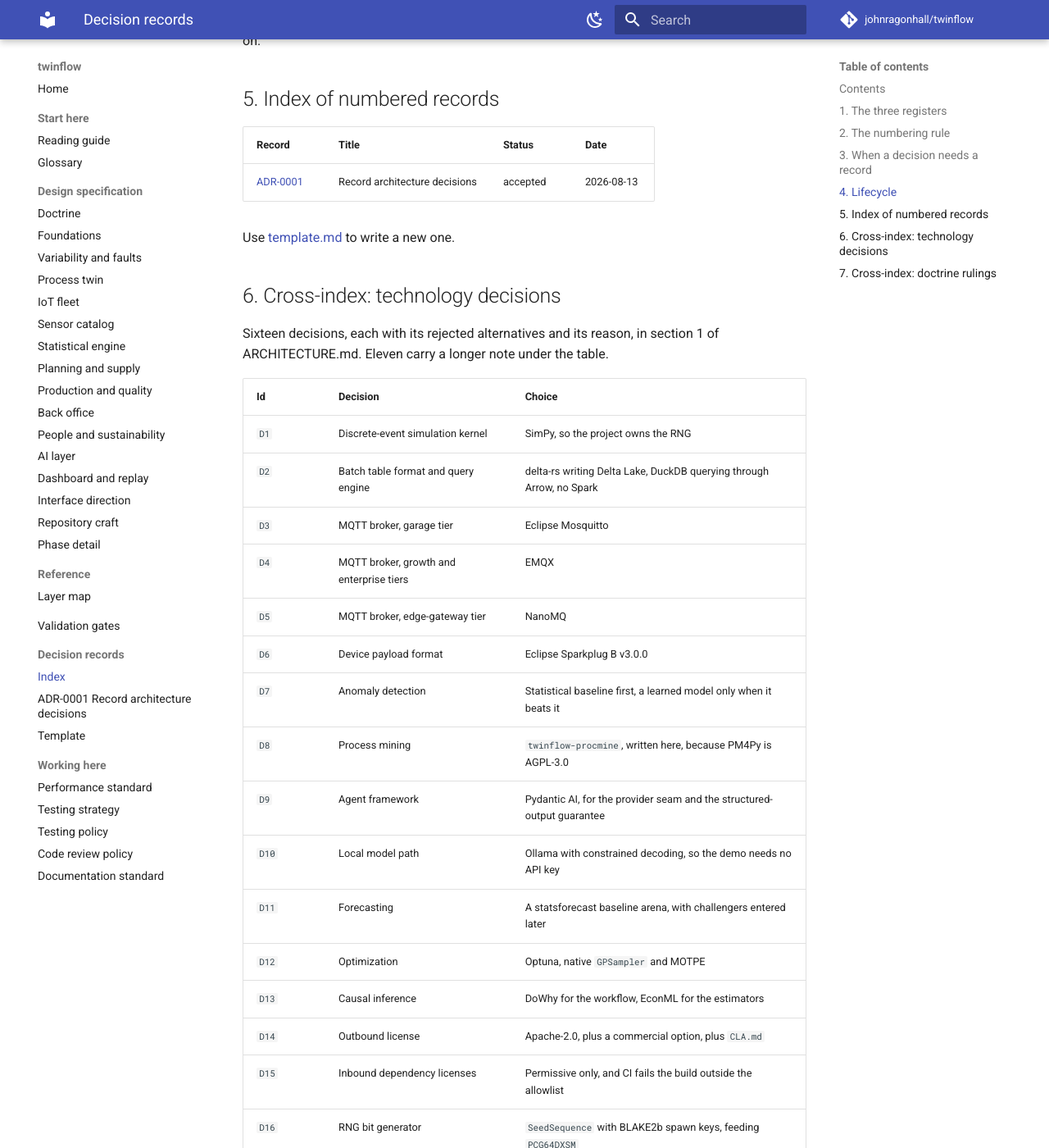
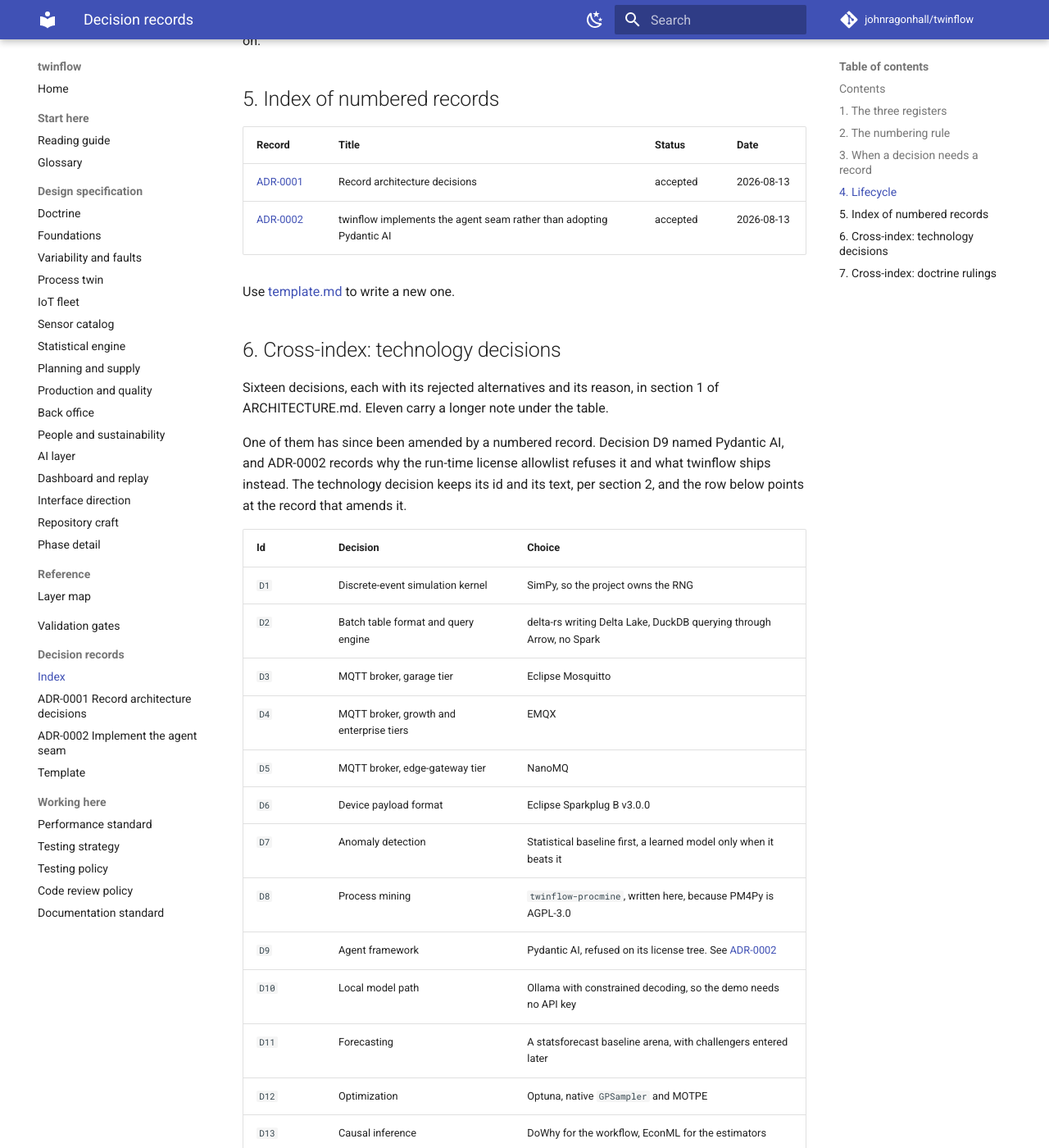
Before and after one commit to johnragonhall/twinflow, an MkDocs documentation site: the page built from docs/adr/index.md, in a window 1280 px wide and 1400 px high, scrolled down 2472 px. Shown: the whole window at 82% size. Built offline with MkDocs 1.6.1 and Material for MkDocs 9.7.7, drawn with Linux system fonts in a browser that asks for light colours; comment, search, counter and statistics services are not loaded.

Commit message:
docs(adr): record why the agent seam is written rather than acquired
DOCS
- ADR-0002 states the decision D9 leaves open once its license tree is
  resolved. pydantic-ai 2.27.0 resolves to 100 distributions and reaches
  certifi through httpx; pydantic-ai-slim resolves to 20 and reaches it too.
  certifi's own metadata reads MPL-2.0, and the CONTRIBUTING.md allowlist
  refuses MPL-2.0 shipped at run time. Four further SPDX ids in the full tree
  carry no allowlist row at all.
- The record states the strongest argument against itself at full strength:
  most serious Python projects ship certifi unmodified, and MPL-2.0 section
  3.3 permits distribution inside a Larger Work under other terms. The reply
  is that a work package is not where a license policy gets reinterpreted to
  unblock itself.
- Consequences name what is given up, which is D9's multi-provider switch
  across Anthropic, OpenAI, Gemini, and Ollama, plus the retries, timeouts,
  streaming, and provider quirks now on this project's ledger. Two conditions
  reopen it: an allowlist decision on unmodified trust stores, or the
  framework dropping its run-time httpx dependency.
- The D9 note says where a reader meets the decision that the framework is
  not used, and links the record. The row keeps its id and its text, per
  section 2 of the decision record index, so every citation still resolves.

```diff
--- a/docs/adr/index.md
+++ b/docs/adr/index.md
@@ -97,9 +97,10 @@
 
 ## 5. Index of numbered records
 
-| Record                                            | Title                         | Status   | Date       |
-| ------------------------------------------------- | ----------------------------- | -------- | ---------- |
-| [ADR-0001](0001-record-architecture-decisions.md) | Record architecture decisions | accepted | 2026-08-13 |
+| Record                                                                     | Title                                                               | Status   | Date       |
+| -------------------------------------------------------------------------- | ------------------------------------------------------------------- | -------- | ---------- |
+| [ADR-0001](0001-record-architecture-decisions.md)                          | Record architecture decisions                                       | accepted | 2026-08-13 |
+| [ADR-0002](0002-implement-the-agent-seam-rather-than-adopt-pydantic-ai.md) | twinflow implements the agent seam rather than adopting Pydantic AI | accepted | 2026-08-13 |
 
 Use [template.md](template.md) to write a new one.
 
@@ -108,24 +109,29 @@
 Sixteen decisions, each with its rejected alternatives and its reason, in
 section 1 of ARCHITECTURE.md. Eleven carry a longer note under the table.
 
-| Id    | Decision                                 | Choice                                                                 |
-| ----- | ---------------------------------------- | ---------------------------------------------------------------------- |
-| `D1`  | Discrete-event simulation kernel         | SimPy, so the project owns the RNG                                     |
-| `D2`  | Batch table format and query engine      | delta-rs writing Delta Lake, DuckDB querying through Arrow, no Spark   |
-| `D3`  | MQTT broker, garage tier                 | Eclipse Mosquitto                                                      |
-| `D4`  | MQTT broker, growth and enterprise tiers | EMQX                                                                   |
-| `D5`  | MQTT broker, edge-gateway tier           | NanoMQ                                                                 |
-| `D6`  | Device payload format                    | Eclipse Sparkplug B v3.0.0                                             |
-| `D7`  | Anomaly detection                        | Statistical baseline first, a learned model only when it beats it      |
-| `D8`  | Process mining                           | `twinflow-procmine`, written here, because PM4Py is AGPL-3.0           |
-| `D9`  | Agent framework                          | Pydantic AI, for the provider seam and the structured-output guarantee |
-| `D10` | Local model path                         | Ollama with constrained decoding, so the demo needs no API key         |
-| `D11` | Forecasting                              | A statsforecast baseline arena, with challengers entered later         |
-| `D12` | Optimization                             | Optuna, native `GPSampler` and MOTPE                                   |
-| `D13` | Causal inference                         | DoWhy for the workflow, EconML for the estimators                      |
-| `D14` | Outbound license                         | Apache-2.0, plus a commercial option, plus `CLA.md`                    |
-| `D15` | Inbound dependency licenses              | Permissive only, and CI fails the build outside the allowlist          |
-| `D16` | RNG bit generator                        | `SeedSequence` with BLAKE2b spawn keys, feeding `PCG64DXSM`            |
+One of them has since been amended by a numbered record. Decision D9 named
+Pydantic AI, and ADR-0002 records why the run-time license allowlist refuses it
+and what twinflow ships instead. The technology decision keeps its id and its
+text, per section 2, and the row below points at the record that amends it.
+
+| Id    | Decision                                 | Choice                                                                                                                   |
+| ----- | ---------------------------------------- | ------------------------------------------------------------------------------------------------------------------------ |
+| `D1`  | Discrete-event simulation kernel         | SimPy, so the project owns the RNG                                                                                       |
+| `D2`  | Batch table format and query engine      | delta-rs writing Delta Lake, DuckDB querying through Arrow, no Spark                                                     |
+| `D3`  | MQTT broker, garage tier                 | Eclipse Mosquitto                                                                                                        |
+| `D4`  | MQTT broker, growth and enterprise tiers | EMQX                                                                                                                     |
+| `D5`  | MQTT broker, edge-gateway tier           | NanoMQ                                                                                                                   |
+| `D6`  | Device payload format                    | Eclipse Sparkplug B v3.0.0                                                                                               |
+| `D7`  | Anomaly detection                        | Statistical baseline first, a learned model only when it beats it                                                        |
+| `D8`  | Process mining                           | `twinflow-procmine`, written here, because PM4Py is AGPL-3.0                                                             |
+| `D9`  | Agent framework                          | Pydantic AI, refused on its license tree. See [ADR-0002](0002-implement-the-agent-seam-rather-than-adopt-pydantic-ai.md) |
+| `D10` | Local model path                         | Ollama with constrained decoding, so the demo needs no API key                                                           |
+| `D11` | Forecasting                              | A statsforecast baseline arena, with challengers entered later                                                           |
+| `D12` | Optimization                             | Optuna, native `GPSampler` and MOTPE                                                                                     |
+| `D13` | Causal inference                         | DoWhy for the workflow, EconML for the estimators                                                                        |
+| `D14` | Outbound license                         | Apache-2.0, plus a commercial option, plus `CLA.md`                                                                      |
+| `D15` | Inbound dependency licenses              | Permissive only, and CI fails the build outside the allowlist                                                            |
+| `D16` | RNG bit generator                        | `SeedSequence` with BLAKE2b spawn keys, feeding `PCG64DXSM`                                                              |
 
 ## 7. Cross-index: doctrine rulings
 
--- a/mkdocs.yml
+++ b/mkdocs.yml
@@ -119,6 +119,7 @@
   - Decision records:
       - Index: adr/index.md
       - ADR-0001 Record architecture decisions: adr/0001-record-architecture-decisions.md
+      - ADR-0002 Implement the agent seam: adr/0002-implement-the-agent-seam-rather-than-adopt-pydantic-ai.md
       - Template: adr/template.md
   - Working here:
       - Performance standard: performance.md
```
Also changed, not shown: ARCHITECTURE.md (+4 -2 lines), docs/adr/0002-implement-the-agent-seam-rather-than-adopt-pydantic-ai.md (added, +154 -0 lines).
